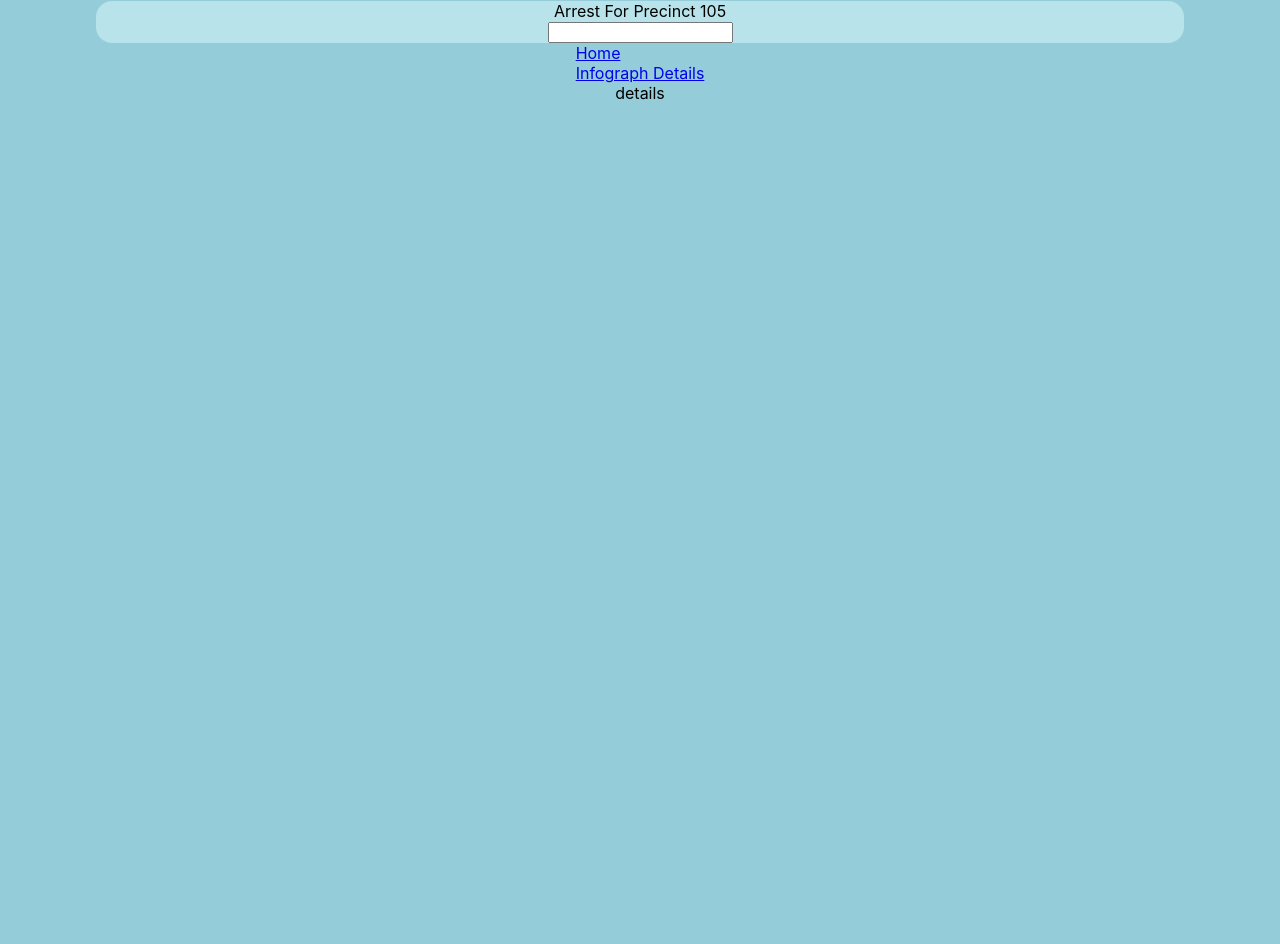
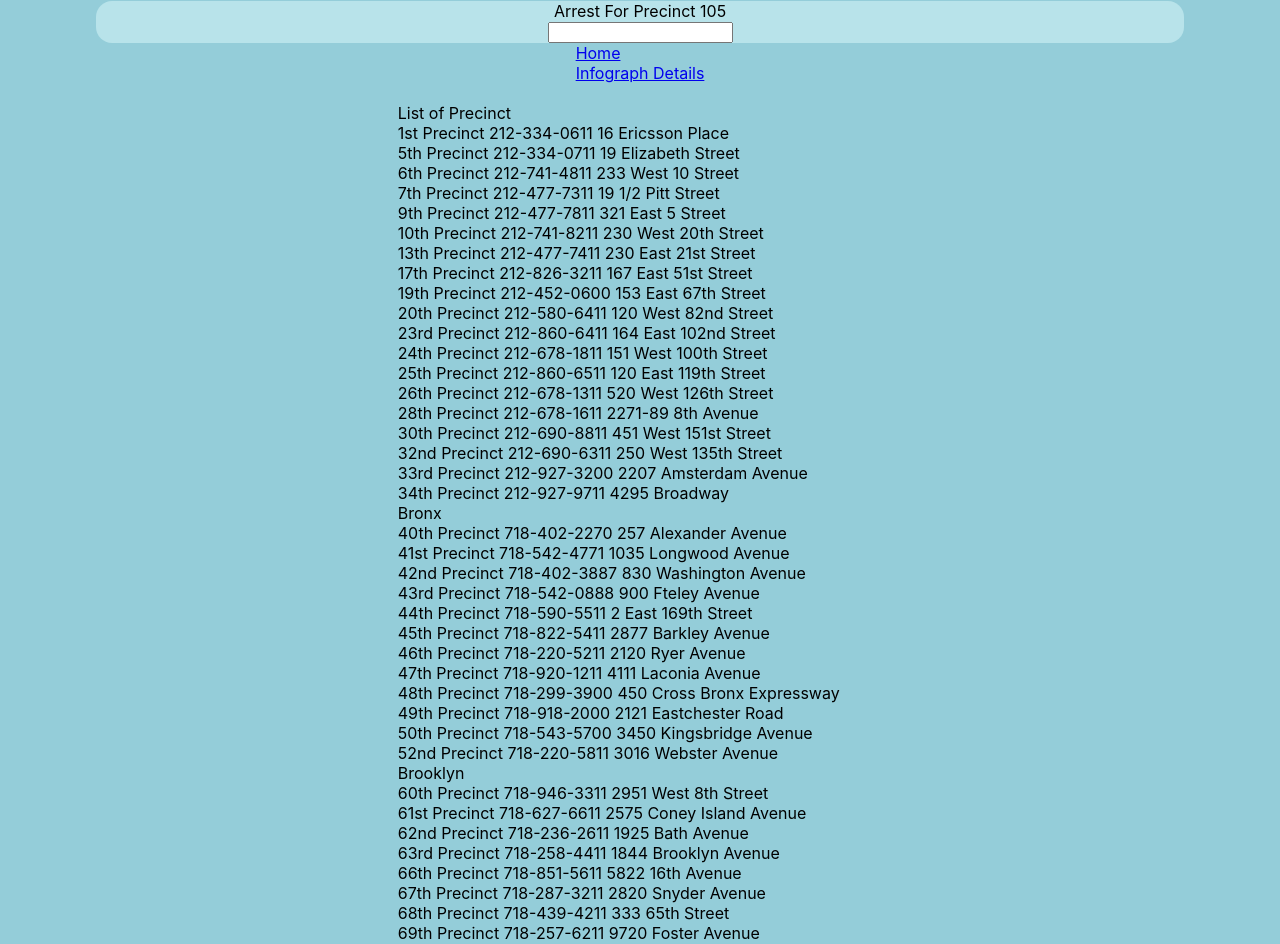
Before and after one commit to bliu104/NYPD-arrest, a React (Create React App) app: page /details in a window 1280 px wide. Shown: the part 151-1095 px from the top of the page. Before the commit the page ends 800 px from the top, so only its background shows below. Built offline with nearby package versions, Linux system fonts and the light colour scheme.

Commit message:
add to detail componet

```diff
--- a/src/App.js
+++ b/src/App.js
@@ -18,7 +18,7 @@ function App() {
       <main>
         <Switch>
           <Route exact path={"/"} />
-          <Route exact path={"/details"} component={Appdetails} />
+          <Route path={"/details"} component={Appdetails} />
         </Switch>
       </main>
     </div>
--- a/src/components/Appdetails.js
+++ b/src/components/Appdetails.js
@@ -1,7 +1,19 @@
 import React from "react";
+import data from "../file";
 
 function Appdetails() {
-  return <div> details</div>;
+  console.log(data);
+  const mapping = () => {
+    return data.map(info => {
+      return <div>{info}</div>;
+    });
+  };
+  return (
+    <div>
+      <br /> List of Precinct <br />
+      {mapping()}
+    </div>
+  );
 }
 
 export default Appdetails;
--- a/src/file.js
+++ b/src/file.js
@@ -1 +1,82 @@
-const zipCode = [{ 1: 10013 }, { 5: 10013 }];
+const data = [
+  "1st Precinct	212-334-0611	16 Ericsson Place",
+  "5th Precinct	212-334-0711	19 Elizabeth Street",
+  "6th Precinct	212-741-4811	233 West 10 Street",
+  "7th Precinct	212-477-7311	19 1/2 Pitt Street",
+  "9th Precinct	212-477-7811	321 East 5 Street",
+  "10th Precinct	212-741-8211	230 West 20th Street",
+  "13th Precinct	212-477-7411	230 East 21st Street",
+  "17th Precinct	212-826-3211	167 East 51st Street",
+  "19th Precinct	212-452-0600	153 East 67th Street",
+  "20th Precinct	212-580-6411	120 West 82nd Street",
+  "23rd Precinct	212-860-6411	164 East 102nd Street",
+  "24th Precinct	212-678-1811	151 West 100th Street",
+  "25th Precinct	212-860-6511	120 East 119th Street",
+  "26th Precinct	212-678-1311	520 West 126th Street",
+  "28th Precinct	212-678-1611	2271-89 8th Avenue",
+  "30th Precinct	212-690-8811	451 West 151st Street",
+  "32nd Precinct	212-690-6311	250 West 135th Street",
+  "33rd Precinct	212-927-3200	2207 Amsterdam Avenue",
+  "34th Precinct	212-927-9711	4295 Broadway",
+  "Bronx",
+  "40th Precinct	718-402-2270	257 Alexander Avenue",
+  "41st Precinct	718-542-4771	1035 Longwood Avenue",
+  "42nd Precinct	718-402-3887	830 Washington Avenue",
+  "43rd Precinct	718-542-0888	900 Fteley Avenue",
+  "44th Precinct	718-590-5511	2 East 169th Street",
+  "45th Precinct	718-822-5411	2877 Barkley Avenue",
+  "46th Precinct	718-220-5211	2120 Ryer Avenue",
+  "47th Precinct	718-920-1211	4111 Laconia Avenue",
+  "48th Precinct	718-299-3900	450 Cross Bronx Expressway",
+  "49th Precinct	718-918-2000	2121 Eastchester Road",
+  "50th Precinct	718-543-5700	3450 Kingsbridge Avenue",
+  "52nd Precinct	718-220-5811	3016 Webster Avenue",
+  "Brooklyn",
+  "60th Precinct	718-946-3311	2951 West 8th Street",
+  "61st Precinct	718-627-6611	2575 Coney Island Avenue",
+  "62nd Precinct	718-236-2611	1925 Bath Avenue",
+  "63rd Precinct	718-258-4411	1844 Brooklyn Avenue",
+  "66th Precinct	718-851-5611	5822 16th Avenue",
+  "67th Precinct	718-287-3211	2820 Snyder Avenue",
+  "68th Precinct	718-439-4211	333 65th Street",
+  "69th Precinct	718-257-6211	9720 Foster Avenue",
+  "70th Precinct	718-851-5511	154 Lawrence Avenue",
+  "71st Precinct	718-735-0511	421 Empire Boulevard",
+  "72nd Precinct	718-965-6311	830 4th Avenue",
+  "73rd Precinct	718-495-5411	1470 East New York Avenue",
+  "75th Precinct	718-827-3511	1000 Sutter Avenue",
+  "76th Precinct	718-834-3211	191 Union Street",
+  "77th Precinct	718-735-0611	127 Utica Avenue",
+  "78th Precinct	718-636-6411	65 6th Avenue",
+  "79th Precinct	718-636-6611	263 Tompkins Avenue",
+  "81st Precinct	718-574-0411	30 Ralph Avenue",
+  "83rd Precinct	718-574-1605	480 Knickerbocker Avenue",
+  "84th Precinct	718-875-6811	301 Gold Street",
+  "88th Precinct	718-636-6511	298 Classon Avenue",
+  "90th Precinct	718-963-5311	211 Union Avenue",
+  "94th Precinct	718-383-3879	100 Meserole Avenue",
+  "Queens",
+  "100th Precinct	718-318-4200	92-24 Rockaway Beach Boulevard",
+  "101st Precinct	718-868-3400	16-12 Mott Avenue",
+  "102nd Precinct	718-805-3200	87-34 118th Street",
+  "103rd Precinct	718-657-8181	168-02 P.O Edward Byrne Ave.",
+  "104th Precinct	718-386-3004	64-2 Catalpa Avenue",
+  "105th Precinct	718-776-9090	92-08 222nd Street",
+  "106th Precinct	718-845-2211	103-53 101st Street",
+  "107th Precinct	718-969-5100	71-01 Parsons Boulevard",
+  "108th Precinct	718-784-5411	5-47 50th Avenue",
+  "109th Precinct	718-321-2250	37-05 Union Street",
+  "110th Precinct	718-476-9311	94-41 43rd Avenue",
+  "111th Precinct	718-279-5200	45-06 215th Street",
+  "112th Precinct	718-520-9311	68-40 Austin Street",
+  "113th Precinct	718-712-7733	167-02 Baisley Boulevard",
+  "114th Precinct	718-626-9311	34-16 Astoria Boulevard",
+  "115th Precinct	718-533-2002	92-15 Northern Boulevard",
+  "Staten Island",
+  "120th Precinct	718-876-8500	78 Richmond Terrace",
+  "121st Precinct	718-697-8700	970 Richmond Avenue",
+  "122nd Precinct	718-667-2211	2320 Hylan Boulevard",
+  "123rd Precinct	718-948-9311	116 Main Street"
+];
+
+export default data;
```
